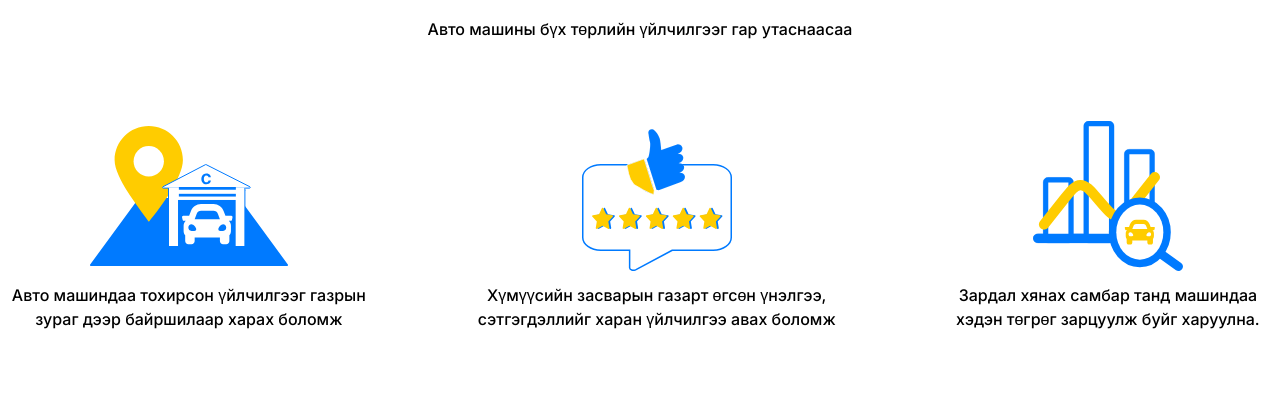
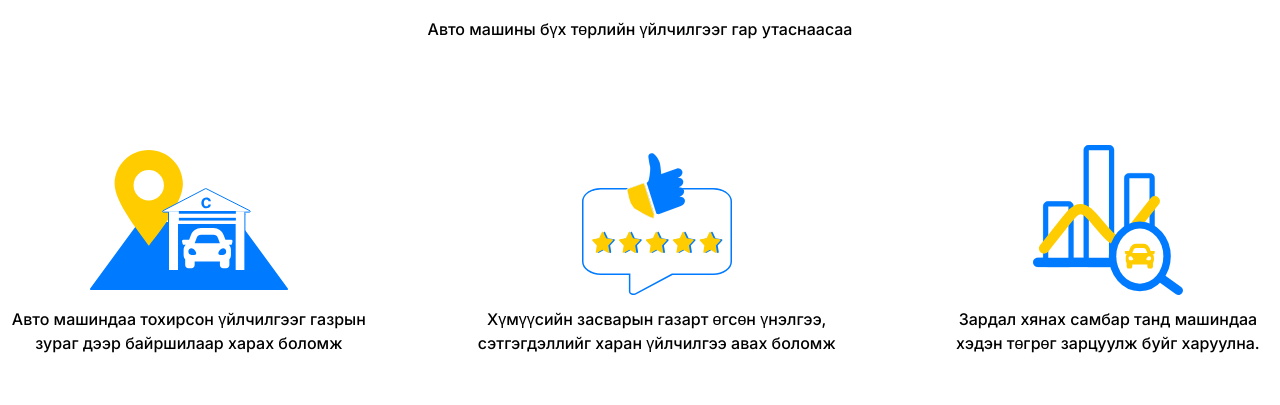
Before and after one commit to bbadraa99/CarCare, a Next.js app: page / in a window 1280 px wide. Shown: the part 1080-1485 px from the top of the page. Built offline with nearby package versions, Linux system fonts and the light colour scheme.

Commit message:
Update Service.tsx/ added space

```diff
--- a/components/Service.tsx
+++ b/components/Service.tsx
@@ -40,7 +40,7 @@ const Service = () => {
       <div className='flex flex-row pt-20 center'>
         <ul className="gap-20 lg:flex items-center flex-col lg:flex-row">
           {SERVICE_BLOCKS.map((element) => (
-            <motion.li key={element.text} className='flex-col center hover:bg-gray-10 z-10'>
+            <motion.li key={element.text} className='flex-col center hover:bg-gray-10 z-10 pt-6'>
               <div style={{ width: '200px', height: '150px', position: 'relative' }} >
                 <Image
                   src={element.src}
```
